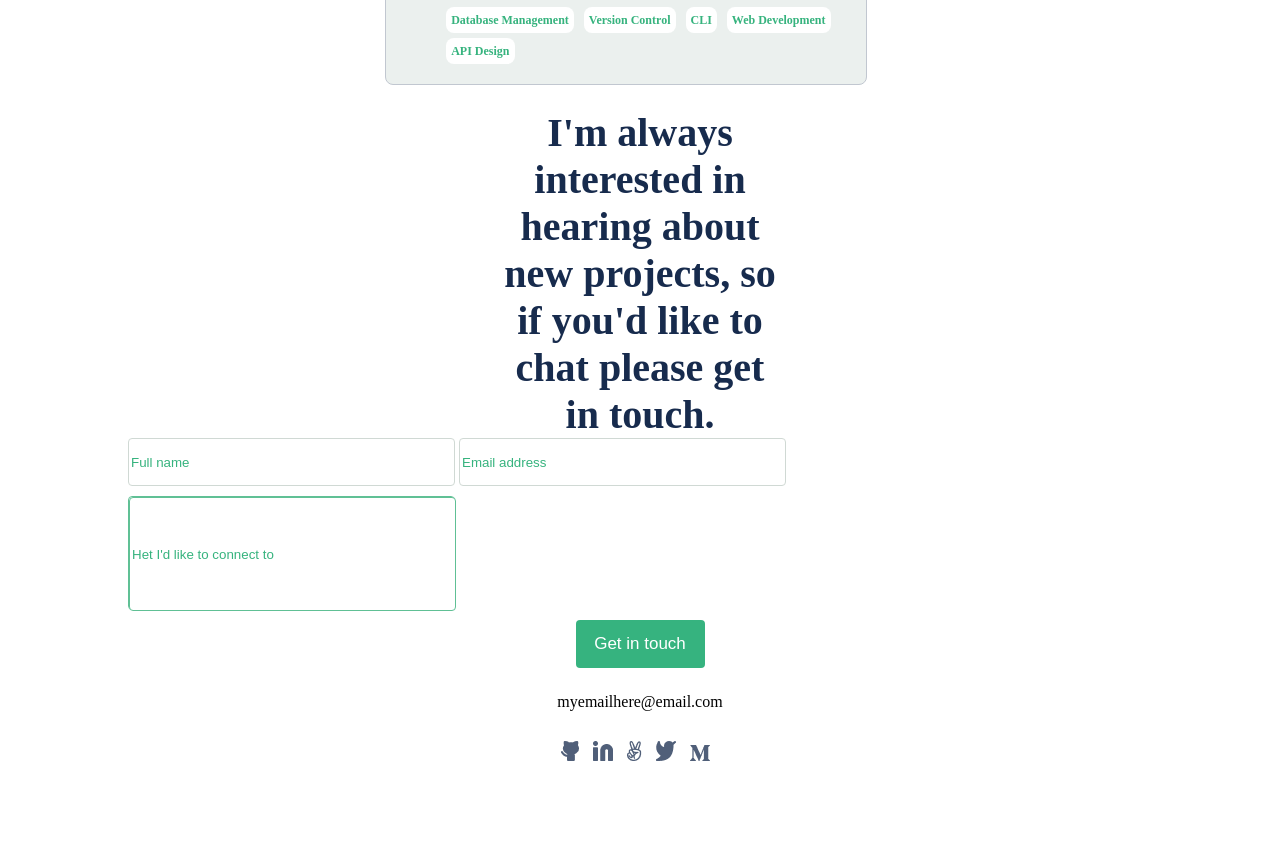
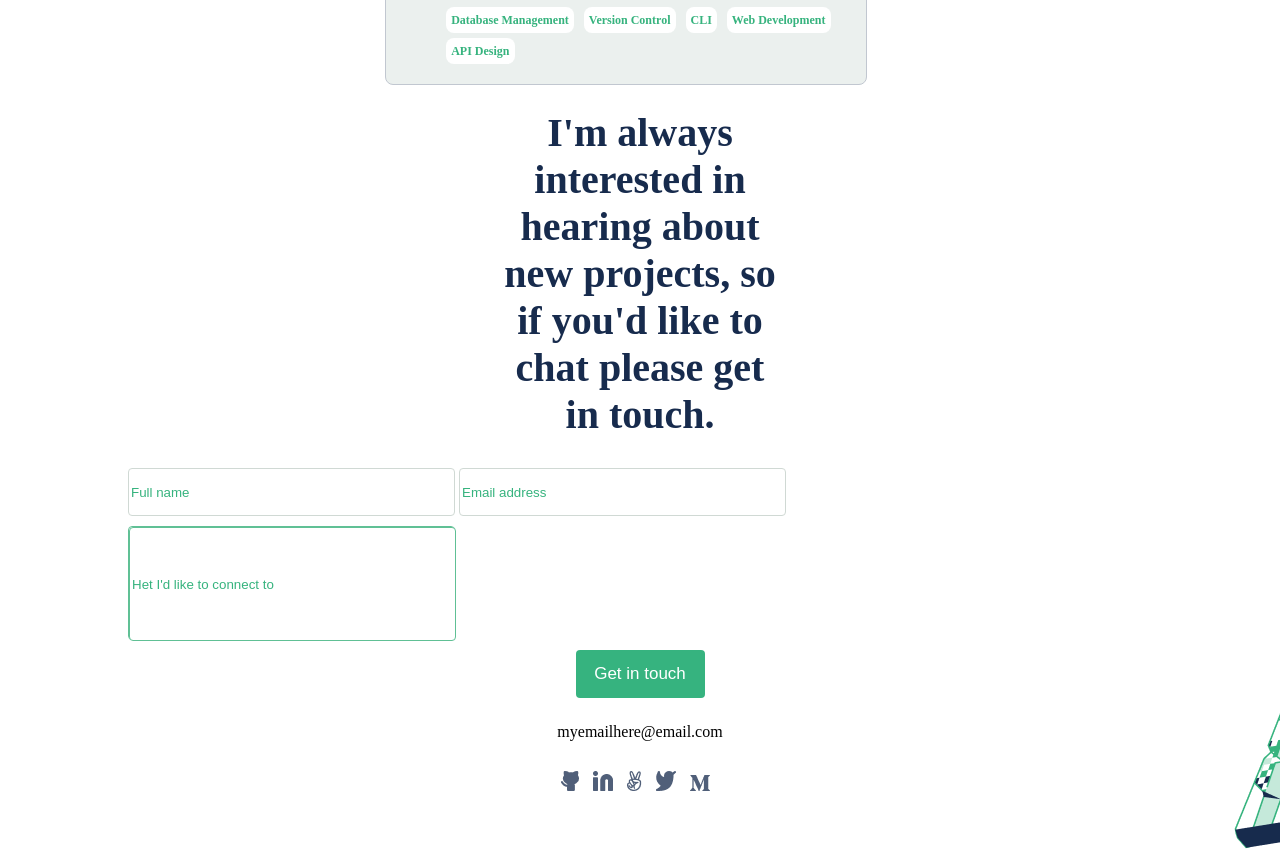
Before and after one commit to tusinahmed/protfolio-web-site, a website: page index.html in a window 1280 px wide. Shown: the part 3141-3996 px from the top of the page. Before the commit the page ends 3966 px from the top, so only its background shows below. Drawn offline with Linux system fonts and the light colour scheme.

Commit message:
Add background image

```diff
--- a/index.html
+++ b/index.html
@@ -322,6 +322,7 @@
 
 
       <!-- Form part start -->
+      <div class="dayall">
       <section class="full-form-part">
         <h1 class="form-into-text">I'm always <br> interested in <br> hearing about <br> new projects, so <br> if you'd like to <br> chat please get <br> in touch. </h1>
 
@@ -364,6 +365,6 @@
       </footer>
 
 
-
+    </div>
   </body>
 </html>
--- a/style.css
+++ b/style.css
@@ -333,6 +333,7 @@
   font-size: 40px;
   text-align: center;
   color: #172b4d;
+  margin-bottom: 30px;
 }
 
 .inside-form-full {
@@ -390,3 +391,11 @@ footer {
   align-items: center;
   flex-direction: column;
 }
+
+.dayall {
+  background-image: url(images/footer-bg.png);
+  background-repeat: no-repeat;
+  background-position: bottom right;
+  background-position-y: 595px;
+  margin-right: 0;
+}
```
Also changed, not shown: images/footer-bg.png (added).
